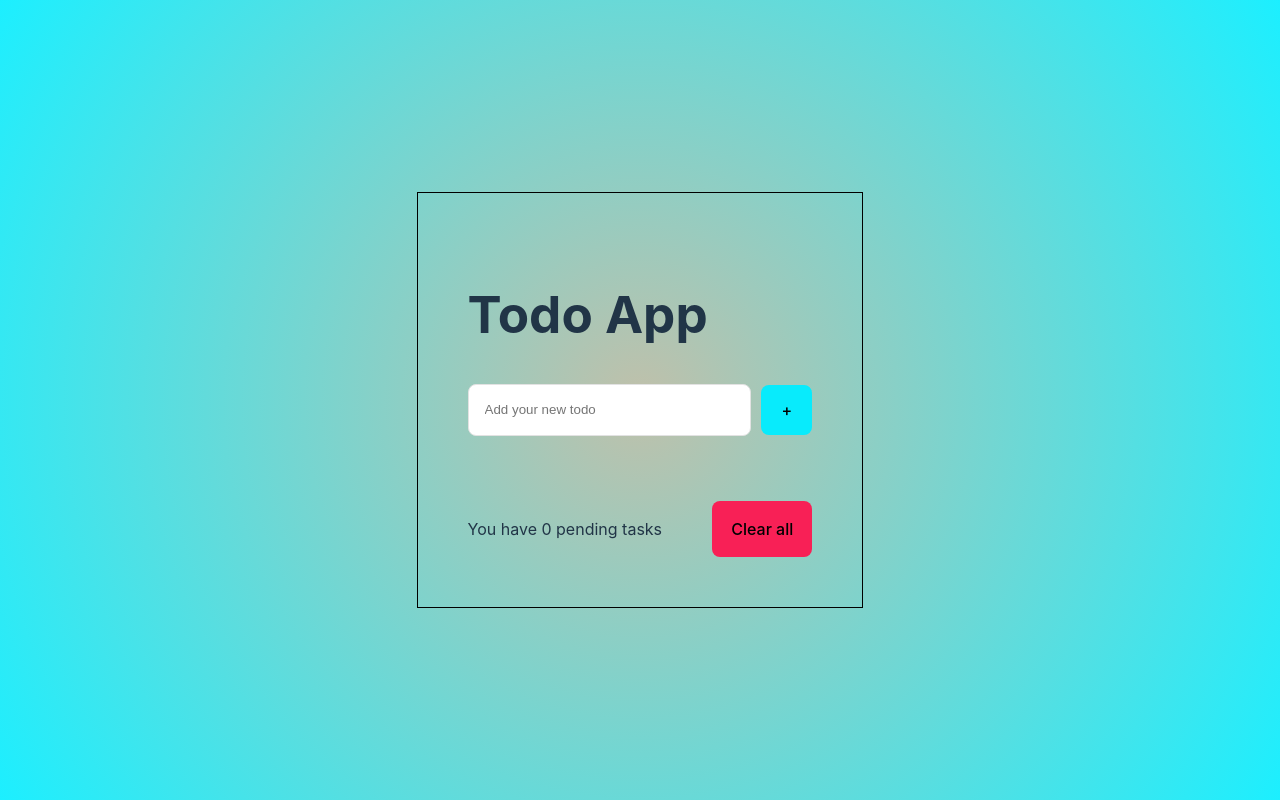
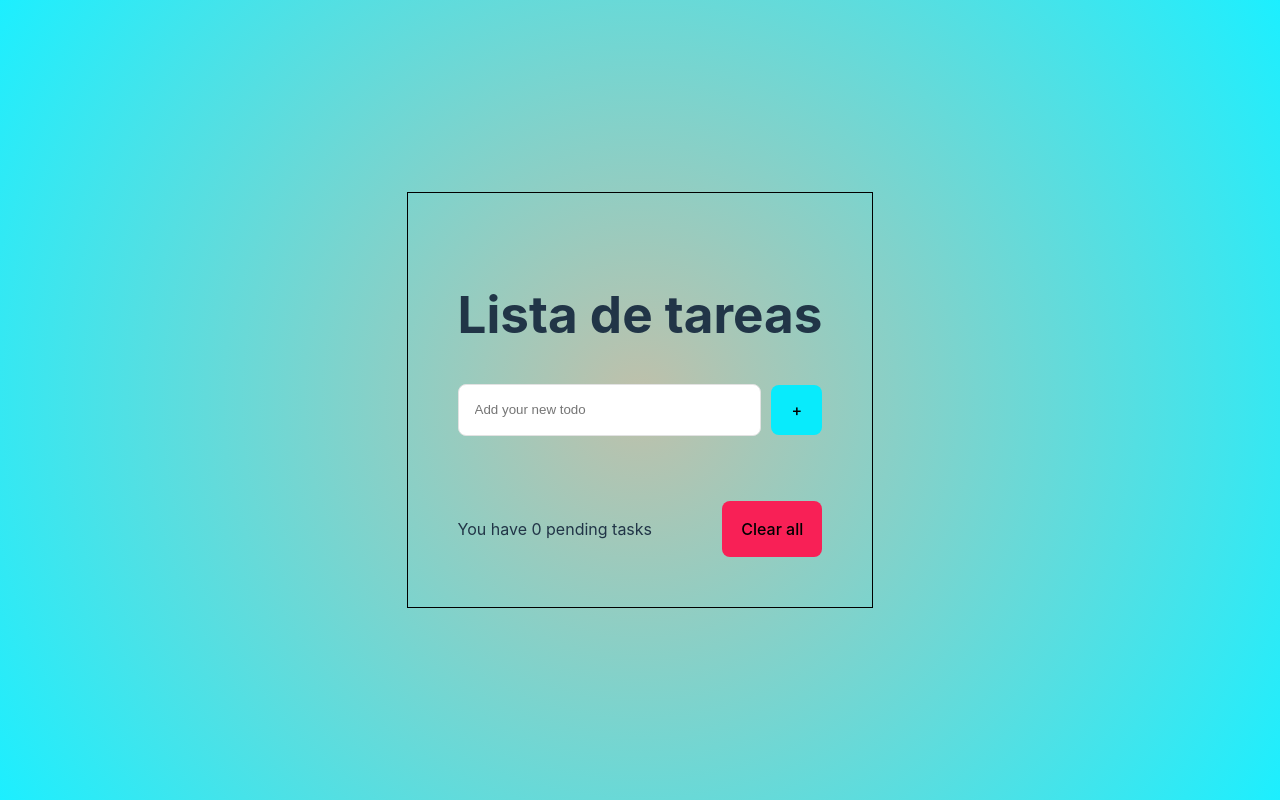
Before and after one commit to FelipeCalvache/my-react-task-list, a React (Vite) app: page / in a window 1280 px wide. Built offline with nearby package versions, Linux system fonts and the light colour scheme.

Commit message:
Cambiando titulo de la app

```diff
--- a/src/components/Header.jsx
+++ b/src/components/Header.jsx
@@ -15,7 +15,7 @@
 
   return (
     <nav>
-      <h1 style={{ textAlign: "left" }}>Todo App</h1>
+      <h1 style={{ textAlign: "left" }}>Lista de tareas</h1>
       <form
         onSubmit={handleSubmit}
         style={{
```
